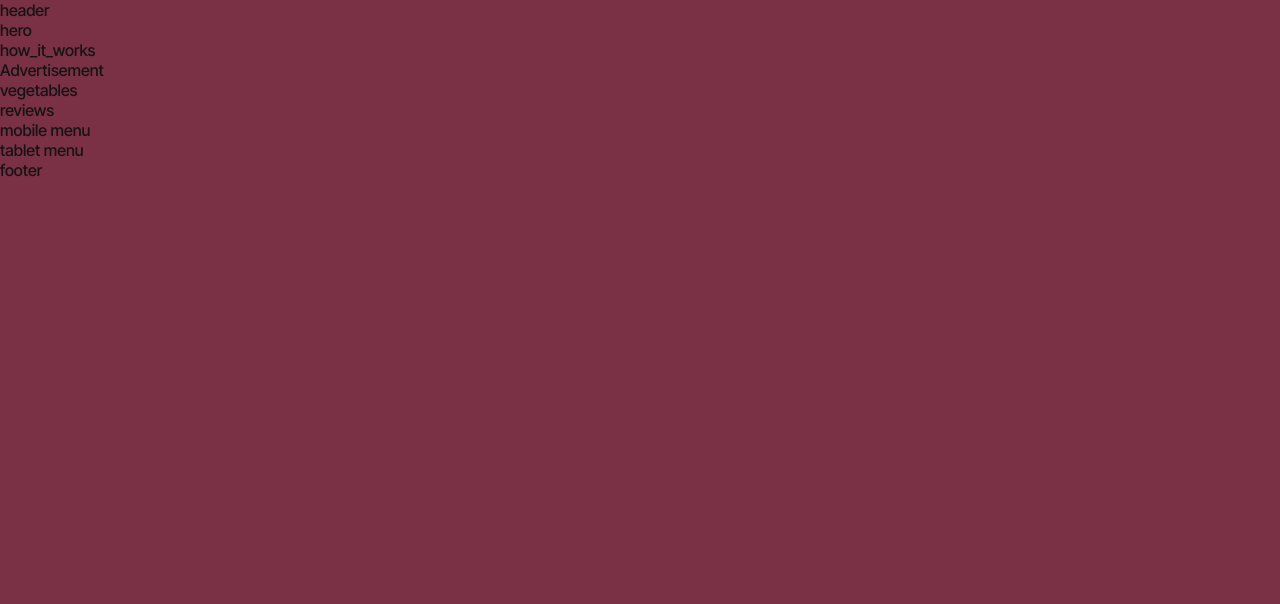
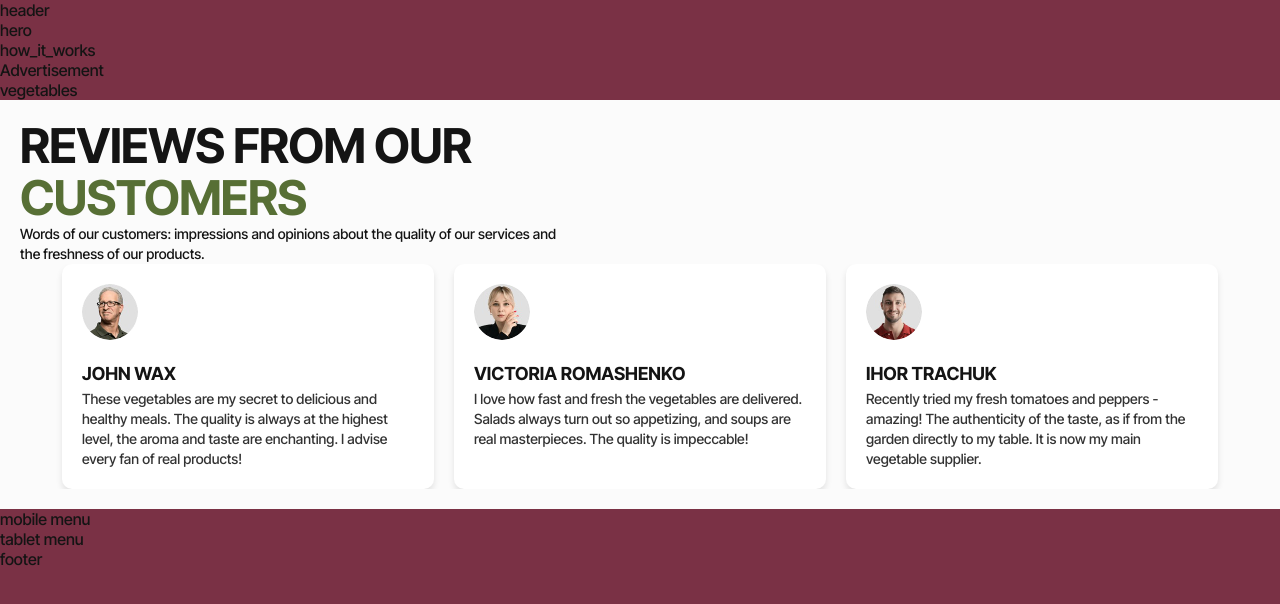
Before and after one commit to YurchenkoMaxx/max_project, a website built with Vite: page src/index.html in a window 1280 px wide. Built offline with nearby package versions, Linux system fonts and the light colour scheme.

Commit message:
add reviews

```diff
--- a/src/css/reviews.css
+++ b/src/css/reviews.css
@@ -0,0 +1,93 @@
+
+.reviews {
+        background-color: #FBFBFB;
+        padding: 20px;
+        text-align: left;
+
+}
+
+.customers_reviews {
+    max-width: 335px;
+}
+
+.customers_reviews h2 {
+    font-size: 48px;
+line-height: 1.08;
+letter-spacing: -0.015em;
+color: #576F35;
+
+}
+
+.customers_reviews span {
+    color: #141414;
+}
+
+.customers_reviews p {
+    font-size: 14px;
+
+}
+
+.reviews_slider {
+    display: flex;
+    gap: 24px;
+    overflow-x: auto;
+    scroll-padding-left: 0;
+}
+
+.reviews_slider .review {
+    flex: 0 0 335px;
+    max-width: 335px;
+    max-height: 228px;
+    background: white;
+    padding: 20px;
+    border-radius: 10px;
+    box-shadow: 0px 4px 6px rgba(0, 0, 0, 0.1);
+    justify-content: center;
+}
+
+.reviews_slider .review img {
+    border-radius: 72px;
+    margin-bottom: 24px;
+}
+
+.reviews_slider .review h3 {
+    font-size: 18px;
+    margin: 5px 0;
+}
+
+.reviews_slider .review p {
+    font-size: 14px;
+    color: #333;
+}
+
+/* Tablet 768px */
+@media (min-width: 768px) {
+    .customers_reviews {
+        max-width: 553px;
+    }
+
+    .reviews_slider {
+        justify-content: center;
+        overflow-x: hidden;
+    }
+
+    .reviews_slider .review {
+        flex: 0 0 45%;
+        max-width: 45%;
+    }
+}
+
+/* Desktop 1158px */
+@media (min-width: 1158px) {
+    .reviews_slider {
+        display: flex;
+        justify-content: center;
+        overflow-x: hidden;
+        gap: 20px;
+    }
+
+    .reviews_slider .review {
+        flex: 0 0 30%;
+        max-width: 30%;
+    }
+}
--- a/src/partials/reviews.html
+++ b/src/partials/reviews.html
@@ -1 +1,32 @@
-<section>reviews</section>
+<section class="reviews">
+    <div class="customers_reviews">
+        <h2><span>REVIEWS FROM OUR</span> CUSTOMERS</h2>
+        <p>Words of our customers: impressions and opinions about the quality of our services and the freshness of our products.</p>
+    </div>
+    <div class="reviews_slider">
+        <div class="review">
+            <img src="../img/reviews/john-min.jpg"
+            srcset="../img/reviews/john@2x-min.jpg"
+            width="56" height="56"
+            alt="John Wax">
+            <h3>JOHN WAX</h3>
+            <p>These vegetables are my secret to delicious and healthy meals. The quality is always at the highest level, the aroma and taste are enchanting. I advise every fan of real products!</p>
+        </div>
+        <div class="review">
+            <img src="../img/reviews/victoria-min.jpg"
+            srcset="../img/reviews/victoria@2x-min.jpg"
+            width="56" height="56"
+            alt="Victoria Romashenko">
+            <h3>VICTORIA ROMASHENKO</h3>
+            <p>I love how fast and fresh the vegetables are delivered. Salads always turn out so appetizing, and soups are real masterpieces. The quality is impeccable!</p>
+        </div>
+        <div class="review">
+            <img src="../img/reviews/ihor-min.jpg"
+            srcset="../img/reviews/ihor@2x-min.jpg"
+            width="56" height="56"
+            alt="Ihor Trachuk">
+            <h3>IHOR TRACHUK</h3>
+            <p>Recently tried my fresh tomatoes and peppers - amazing! The authenticity of the taste, as if from the garden directly to my table. It is now my main vegetable supplier.</p>
+        </div>
+    </div>
+</section>
```
